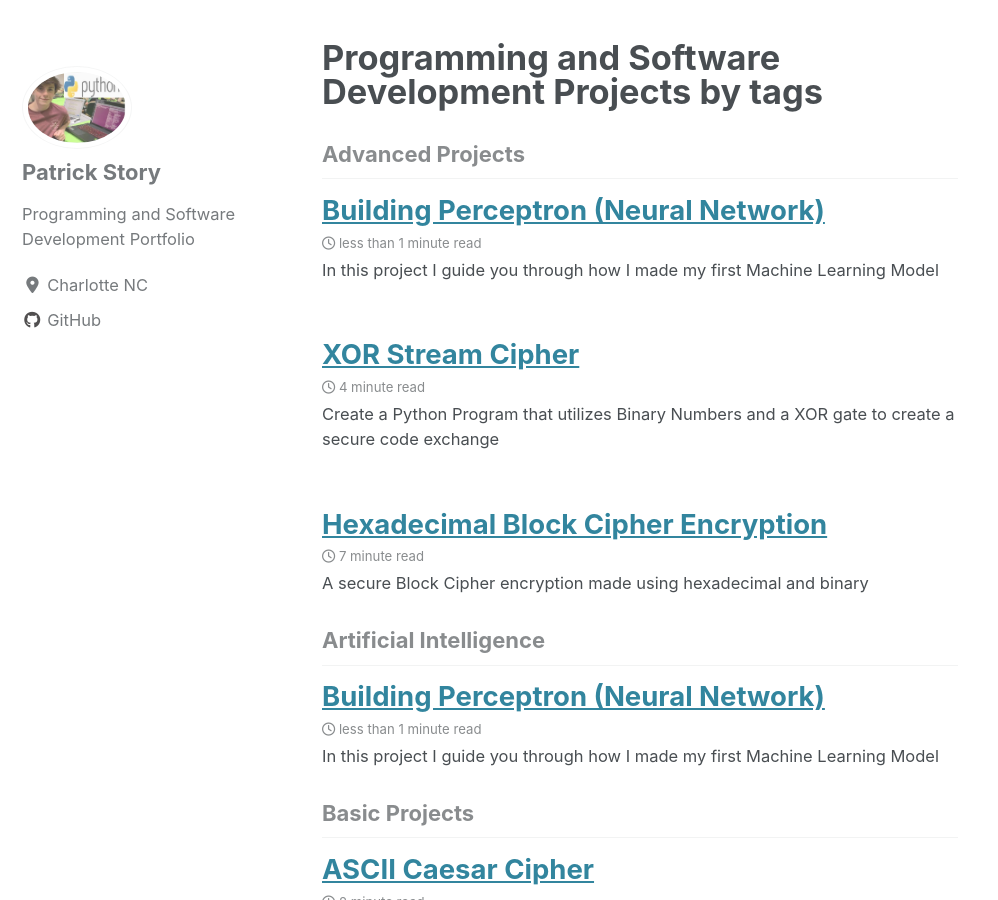
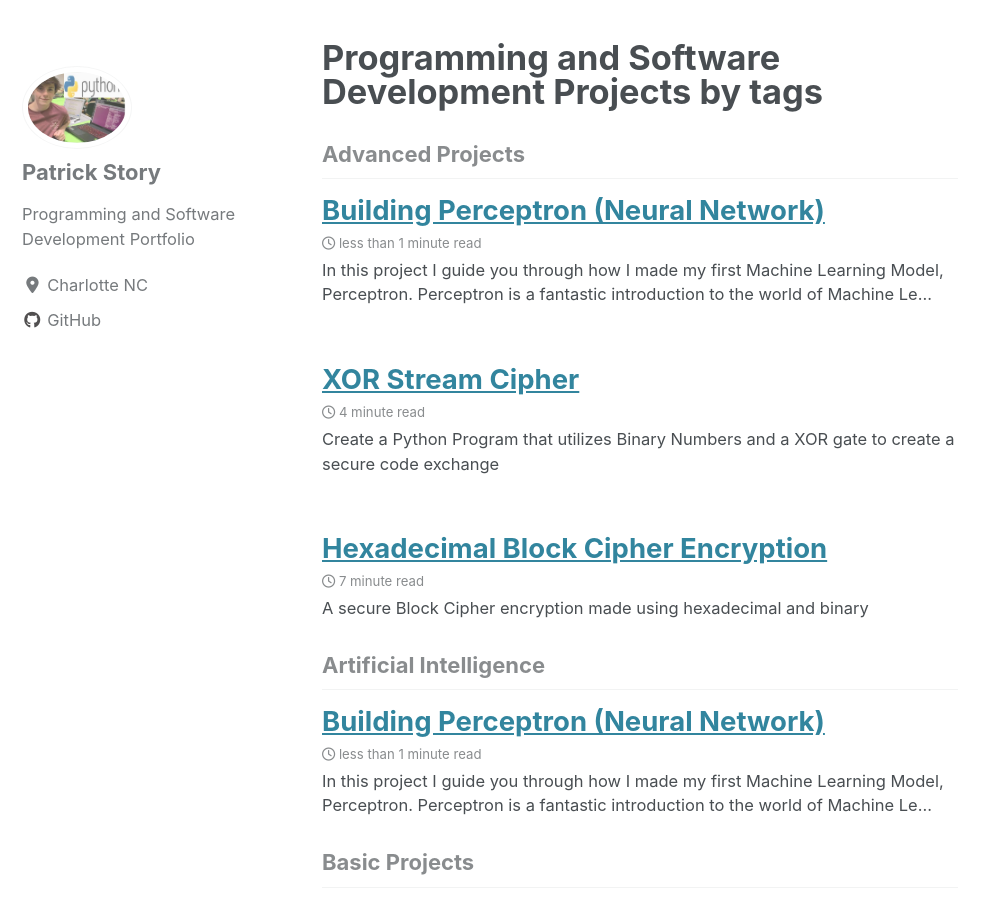
Before and after one commit to Patchyst/Patchyst.github.io, a Jekyll site: the page built from _pages/machinelearning.md, in a window 1280 px wide and 900 px high, scrolled down 1074 px. Shown: the whole window, without its empty margins (0-998 px from the left). Built offline with Jekyll 4.4.1, drawn with Linux system fonts in a browser that asks for light colours; cached includes are drawn as plain includes; nearby versions of some CDN libraries; some of the changed text lies outside the part shown.

Commit message:
updating Perceptron

```diff
--- a/_posts/2019-08-15-My_First_Machine_Learning_Model.md
+++ b/_posts/2019-08-15-My_First_Machine_Learning_Model.md
@@ -4,7 +4,7 @@ date: 2019-08-15
 tags: [Advanced Projects, Machine Learning, Artificial Intelligence, Python]
 header:
   image: "images/machinelearningban.jpg"
-excerpt: "In this project I guide you through how I made my first Machine Learning Model"
+excerpt: "In this project I guide you through how I made my first Machine Learning Model, Perceptron. Perceptron is a fantastic introduction to the world of Machine Learning and Artificial Intelligence"
 ---
 What is Machine Learning?
 Up until this point you've probably made programs to automate tasks for you such as, do math, create encryptions, and convert complicated binary and hexadecimal into "readable" characters. Computers have given us the ability to accomplish tasks that we could have never done on our own. However, as you've noticed a computer must be explicitly told exactly what to do, but what if one could program a computer to automatically learn and improve at a task without being precisely told to do so? Well, as you've probably guessed by now I'm hinting at Machine Learning. Machine Learning usually uses massive data sets to allow a program to automatically enhance it's capabilities.
```
